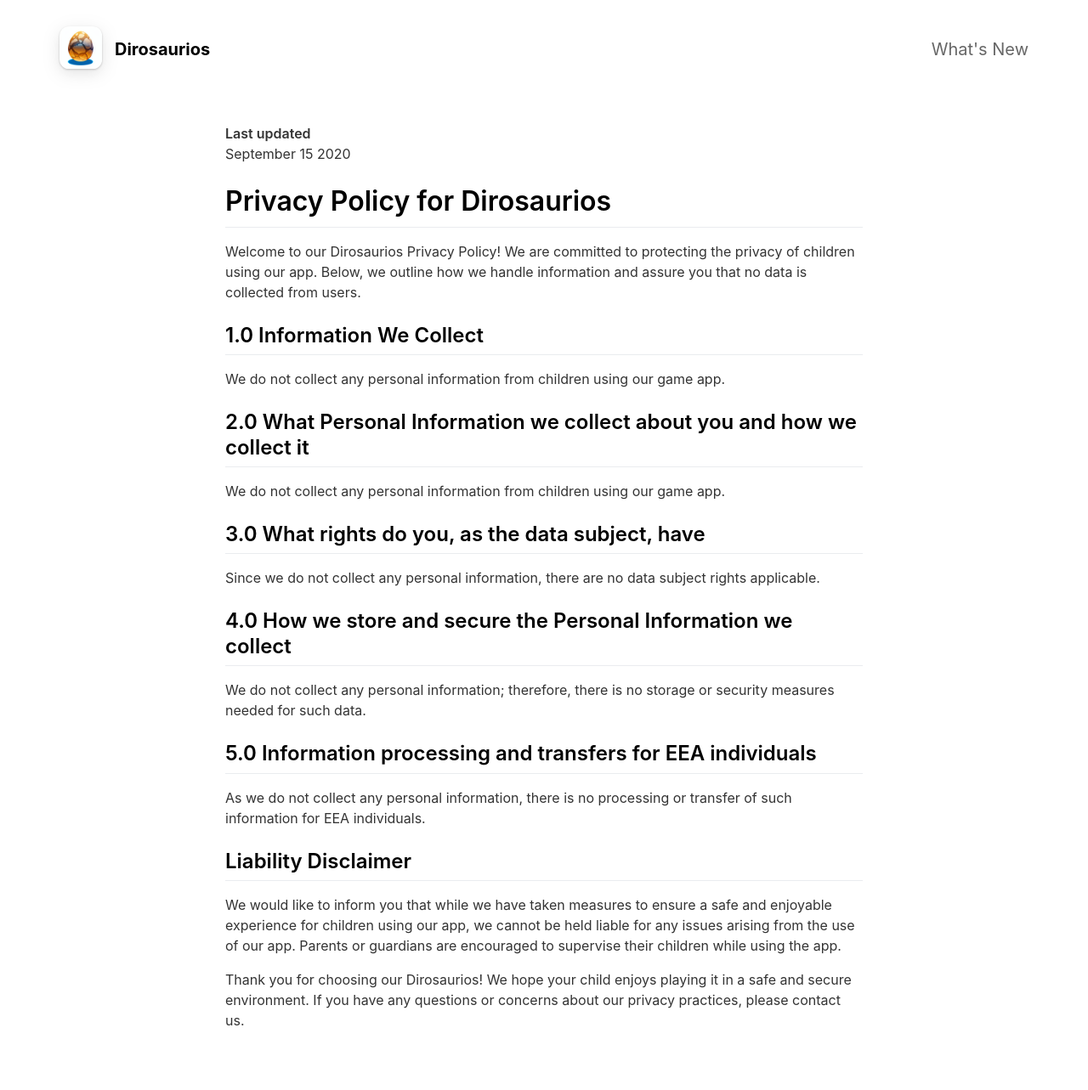
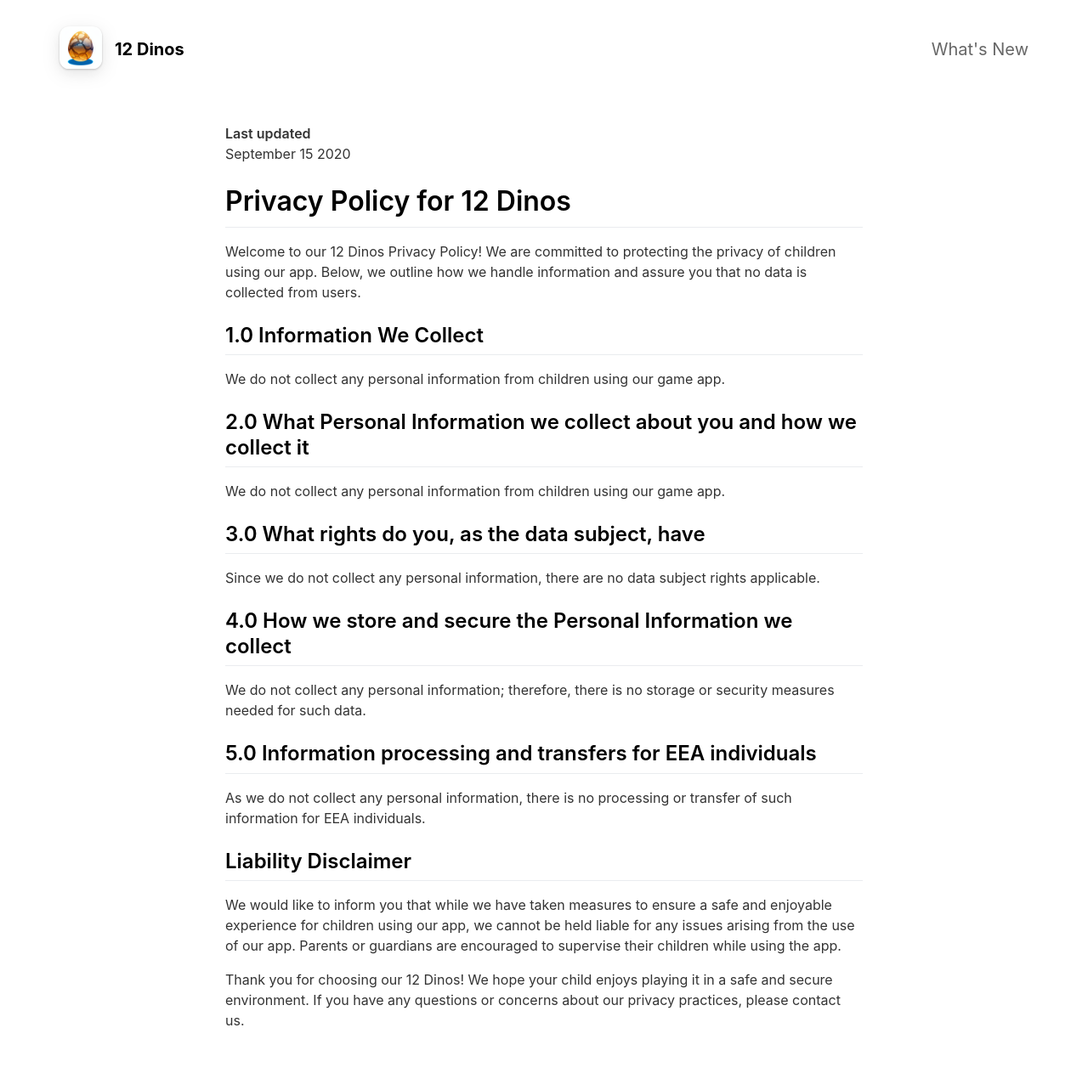
Before and after one commit to ugosan/dirosaurios-landing, a Jekyll site: the page built from _pages/privacypolicy.md, in a window 1280 px wide. Shown: the whole page at 85% size. Built offline with Jekyll 4.4.1, drawn with Linux system fonts in a browser that asks for light colours; nearby versions of some CDN libraries.

Commit message:
12 dinos

```diff
--- a/CNAME
+++ b/CNAME
@@ -1 +1 @@
-dirosaurios.antonio.sangiorgi.org
+12dinos.com
--- a/_config.yml
+++ b/_config.yml
@@ -1,5 +1,5 @@
 #page title
-page_title: Dirosaurios
+page_title: 12 Dinos
 # App Info
 ios_app_id: 6476473011 # Required. Enter iOS app ID to automatically populate name, price and icons (e.g. 718043190).
 ios_app_country: ec # Required outside USA. Enter 2 letter country code as in https://en.wikipedia.org/wiki/ISO_3166-1_alpha-2
@@ -10,7 +10,7 @@
 
 
 app_icon: assets/AppIcon-512@2x.png
-app_name: Dirosaurios
+app_name: 12 Dinos
 app_price: 0.99
 app_description: "Egg-citing adventures await: Crack open a Jurassic world of fun!"
 
--- a/_pages/privacypolicy.md
+++ b/_pages/privacypolicy.md
@@ -7,9 +7,9 @@
 **Last updated**
 September 15 2020
 
-# Privacy Policy for Dirosaurios
+# Privacy Policy for 12 Dinos
 
-Welcome to our Dirosaurios Privacy Policy! We are committed to protecting the privacy of children using our app. Below, we outline how we handle information and assure you that no data is collected from users.
+Welcome to our 12 Dinos Privacy Policy! We are committed to protecting the privacy of children using our app. Below, we outline how we handle information and assure you that no data is collected from users.
 ## 1.0 Information We Collect
 
 We do not collect any personal information from children using our game app.
@@ -29,4 +29,4 @@
 
 We would like to inform you that while we have taken measures to ensure a safe and enjoyable experience for children using our app, we cannot be held liable for any issues arising from the use of our app. Parents or guardians are encouraged to supervise their children while using the app.
 
-Thank you for choosing our Dirosaurios! We hope your child enjoys playing it in a safe and secure environment. If you have any questions or concerns about our privacy practices, please contact us.
+Thank you for choosing our 12 Dinos! We hope your child enjoys playing it in a safe and secure environment. If you have any questions or concerns about our privacy practices, please contact us.
```
Also changed, not shown: _pages/changelog.md (+6 -0 lines), README.md.
